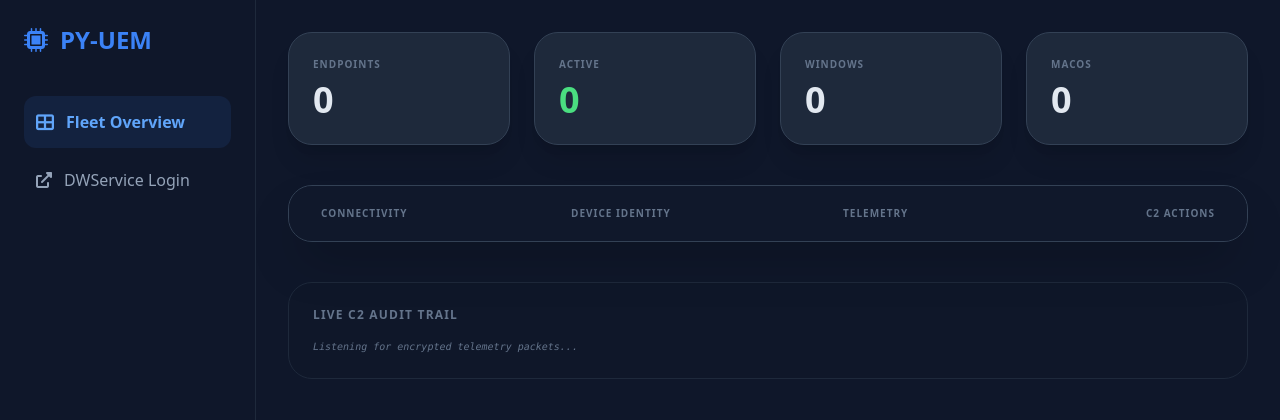
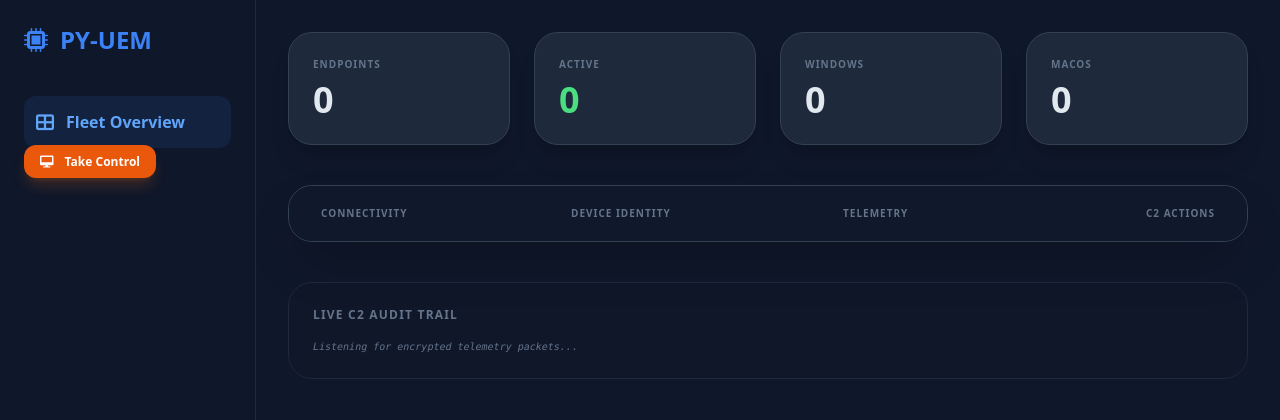
Before and after one commit to cciitmanager01/UEM, a Flask app: page / in a window 1280 px wide. Shown: the top 420 px of the page. Run offline with Flask 3, Linux system fonts and the light colour scheme; data that the repository does not hold is empty; some libraries are stand-ins or nearby versions.

Commit message:
Add files via upload

```diff
--- a/templates/dashboard.html
+++ b/templates/dashboard.html
@@ -28,9 +28,10 @@
                 <div class="text-blue-400 bg-blue-500/10 p-3 rounded-xl flex items-center cursor-pointer font-bold">
                     <i class="fas fa-th-large mr-3 text-lg"></i> Fleet Overview
                 </div>
-                <a href="https://www.dwservice.net/en/agents.html" target="_blank" class="text-slate-400 p-3 rounded-xl flex items-center hover:bg-slate-800 transition">
-                    <i class="fas fa-external-link-alt mr-3"></i> DWService Login
-                </a>
+                <a href="https://www.dwservice.net/en/agents.html" target="_blank"
+   class="bg-orange-600 hover:bg-orange-500 text-white p-2 px-4 text-xs font-bold rounded-xl transition shadow-lg shadow-orange-500/20">
+    <i class="fas fa-desktop mr-2"></i> Take Control
+</a>
             </nav>
 
             <div class="absolute bottom-10 left-6 right-6 p-4 bg-slate-800/50 rounded-2xl border border-slate-700">
@@ -101,30 +102,24 @@
                                 <p class="text-[9px] text-slate-600 mt-2">DISK: {{ d.disk_usage }}% | BAT: {{ d.battery_level }}%</p>
                             </td>
                             <td class="px-8 py-6 text-right">
-                                <div class="flex items-center justify-end space-x-2">
-                                    <!-- Command Form -->
-                                    <form action="/send-command" method="POST" class="flex items-center space-x-2">
-                                        <input type="hidden" name="device_id" value="{{ d.id }}">
-                                        <input type="text" name="command" placeholder="Enter System Command..."
-                                               class="bg-slate-950 border-slate-700 border rounded-xl px-4 py-2 text-xs focus:ring-2 focus:ring-blue-500 focus:outline-none w-48 transition-all placeholder:text-slate-700">
-                                        <button class="bg-blue-600 hover:bg-blue-500 text-white p-2 px-5 rounded-xl text-xs font-bold transition active:scale-95 shadow-lg shadow-blue-500/20">
-                                            Execute
-                                        </button>
-                                    </form>
+    <div class="flex items-center justify-end space-x-3">
 
-                                    <!-- Remote Support Split Button -->
-                                    <div class="flex rounded-xl overflow-hidden border border-orange-500/30">
-                                        <button onclick="deployRemote('{{ d.id }}')" title="Install Remote Agent"
-                                                class="bg-slate-900 hover:bg-orange-600/10 text-orange-500 p-2 px-3 text-xs transition border-r border-orange-500/30">
-                                            <i class="fas fa-tools"></i>
-                                        </button>
-                                        <a href="https://www.dwservice.net/en/agents.html" target="_blank" title="Open Remote Session"
-                                           class="bg-orange-600 hover:bg-orange-500 text-white p-2 px-4 text-xs font-bold transition">
-                                            Remote
-                                        </a>
-                                    </div>
-                                </div>
-                            </td>
+        <!-- NEW FIX: Direct External Link -->
+        <a href="https://www.dwservice.net/en/agents.html"
+           target="_blank"
+           class="bg-orange-600 hover:bg-orange-500 text-white p-2 px-6 rounded-xl text-xs font-bold shadow-lg transition active:scale-95 flex items-center">
+            <i class="fas fa-desktop mr-2"></i> Take Control
+        </a>
+
+        <!-- Keep your command form below it -->
+        <form action="/send-command" method="POST" class="flex items-center space-x-2">
+            <input type="hidden" name="device_id" value="{{ d.id }}">
+            <input type="text" name="command" placeholder="Command..."
+                   class="bg-slate-950 border-slate-700 border rounded-xl px-4 py-2 text-xs w-32">
+            <button class="bg-blue-600 p-2 px-4 rounded-xl text-xs font-bold">Run</button>
+        </form>
+    </div>
+</td>
                         </tr>
                         {% endfor %}
                     </tbody>
```
